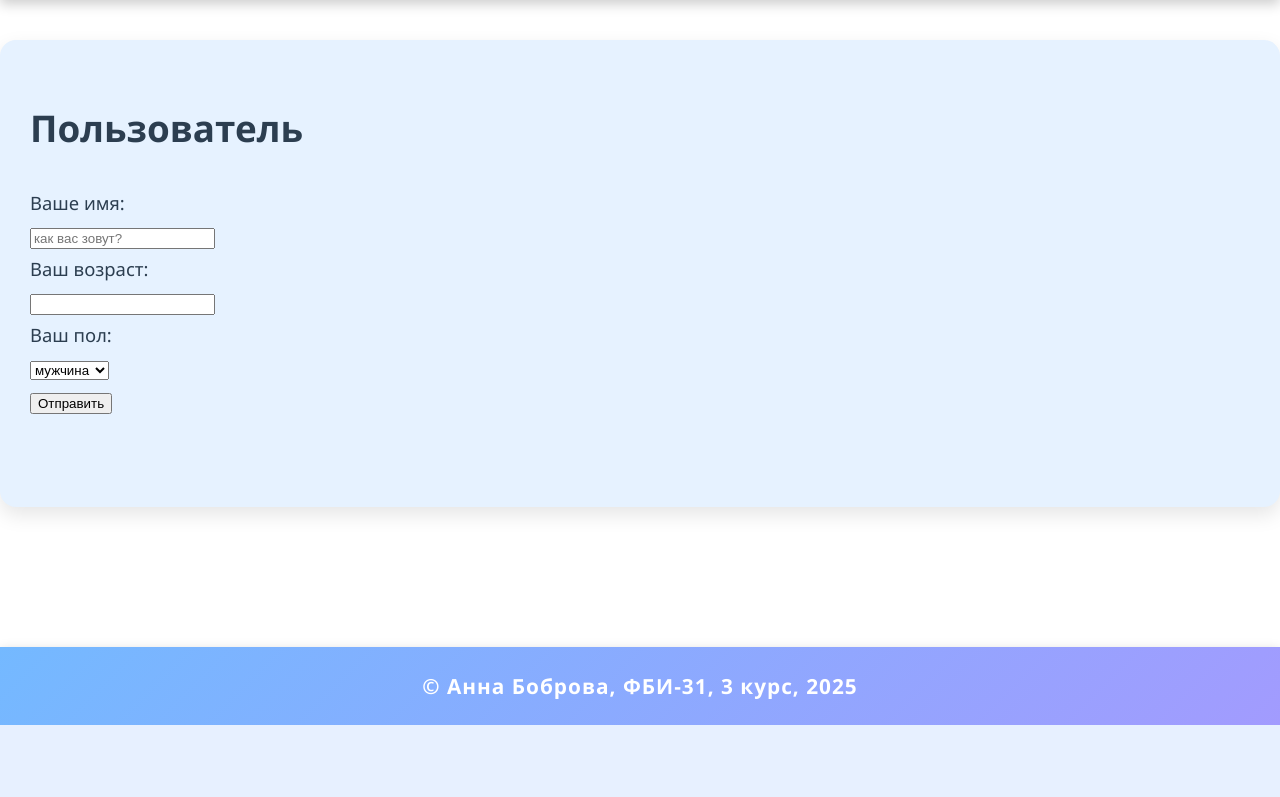
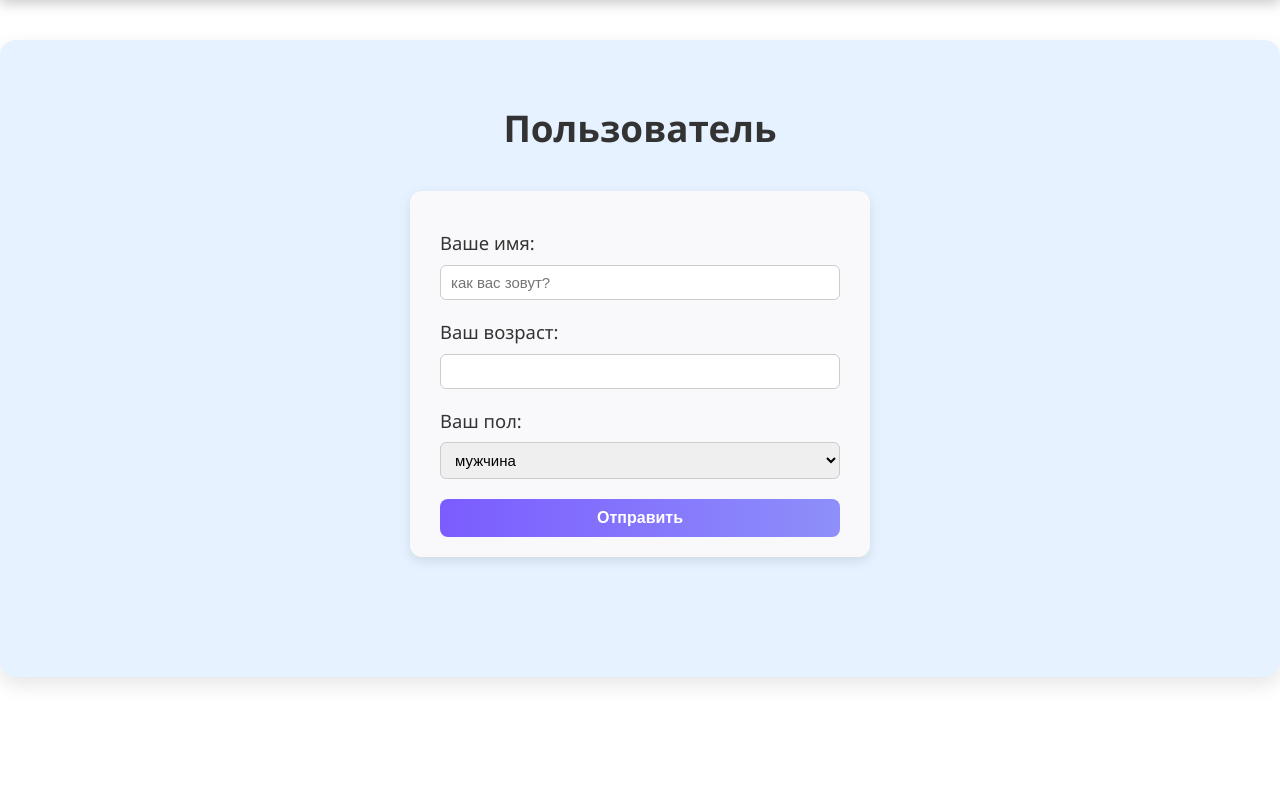
Before and after one commit to AnNet010/web-back-labs, a Flask app: template templates/lab3/form1.html in a window 1280 px wide. Shown: the part 130-927 px from the top of the page. Before the commit the page ends 855 px from the top, so only its background shows below. Run offline with Flask 3, Linux system fonts and the light colour scheme; the template is opened without the code that fills it, so the values that code supplies are empty.

Commit message:
Валидация

```diff
--- a/templates/lab3/form1.html
+++ b/templates/lab3/form1.html
@@ -4,16 +4,111 @@
 
 {% block main %}
 
+<style>
+    form {
+        max-width: 400px;
+        margin: 30px auto;
+        padding: 20px 30px;
+        background: #f9f9fb;
+        border-radius: 12px;
+        box-shadow: 0 4px 12px rgba(0,0,0,0.1);
+        font-family: "Segoe UI", sans-serif;
+    }
+
+    label {
+        display: block;
+        font-weight: 500;
+        color: #333;
+        margin-bottom: 5px;
+        margin-top: 15px;
+    }
+
+    input, select {
+        width: 100%;
+        padding: 8px 10px;
+        border: 1px solid #ccc;
+        border-radius: 6px;
+        font-size: 15px;
+        box-sizing: border-box;
+        transition: border-color 0.2s, box-shadow 0.2s;
+    }
+
+    input:focus, select:focus {
+        border-color: #7b5cff;
+        box-shadow: 0 0 5px rgba(123, 92, 255, 0.4);
+        outline: none;
+    }
+
+    button {
+        margin-top: 20px;
+        background: linear-gradient(90deg, #7b5cff, #8e8ffa);
+        color: white;
+        border: none;
+        border-radius: 8px;
+        padding: 10px;
+        font-size: 16px;
+        font-weight: bold;
+        cursor: pointer;
+        width: 100%;
+        transition: 0.3s ease;
+    }
+
+    button:hover {
+        background: linear-gradient(90deg, #6a4aff, #7a7cff);
+        transform: scale(1.02);
+    }
+
+    .error {
+        display: block;
+        color: #e63946;
+        font-size: 13px;
+        font-style: italic;
+        margin-top: 3px;
+        margin-left: 2px;
+    }
+
+    h1 {
+        text-align: center;
+        color: #333;
+    }
+
+    h2 {
+        text-align: center;
+        color: #555;
+    }
+
+    .result {
+        text-align: center;
+        margin-top: 40px;
+        font-family: "Segoe UI", sans-serif;
+    }
+
+    .result div {
+        margin: 5px 0;
+        font-size: 17px;
+    }
+
+    .result a {
+        display: inline-block;
+        margin-top: 15px;
+        color: #7b5cff;
+        text-decoration: none;
+        font-weight: 500;
+    }
+
+    .result a:hover {
+        text-decoration: underline;
+    }
+</style>
+
     {% if user %}
+        <div class="result">
+            <h1>Привет, {{ user }}!</h1>
+            <h2>Добро пожаловать на наш сайт!</h2>
 
-    <h1>Привет, {{ user }}!</h1>
-    <h2>Добро пожаловать на наш сайт!</h2>
-
-    <div>ваш возраст: {{ age }}</div>
-    <div>ваш пол: {{ 'мужской' if sex == 'male' else 'женский'}}</div>
-    <div>
-        <a href="/lab3/form1">Заново</a>
-    </div>
+            <div>ваш возраст: {{ age }}</div>
+            <div>ваш пол: {{ 'мужской' if sex == 'male' else 'женский'}}</div>
+            <div><a href="/lab3/form1">Заново</a></div>
 
     {% else %}
 
@@ -22,19 +117,21 @@
     <form>
         <label>Ваше имя:</label>
         <div>
-            <input type="text" placeholder="как вас зовут?" name="user">
+            <input type="text" placeholder="как вас зовут?" name="user" value="{{ user or '' }}">
+            <span class="error">{{ errors.user }}</span>
         </div>
 
         <label>Ваш возраст:</label>
         <div>
-            <input type="number" name="age">
+            <input type="number" name="age" value="{{ age or '' }}">
+            <span class="error">{{ errors.age }}</span>
         </div>
 
         <label>Ваш пол:</label>
         <div>
             <select name="sex">
-                <option value="male">мужчина</option>
-                <option value="female">женщина</option>
+                <option value="male" {{ sex == 'male' and 'selected' }}>мужчина</option>
+                <option value="female" {{ sex == 'female' and 'selected' }}>женщина</option>
             </select>
         </div>
 
```
Also changed, not shown: lab3.py (+8 -1 lines).
